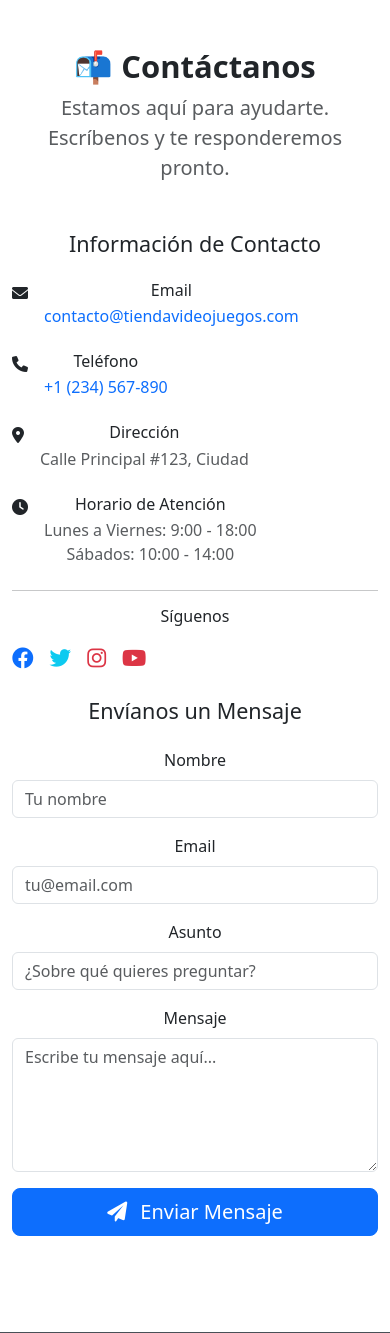
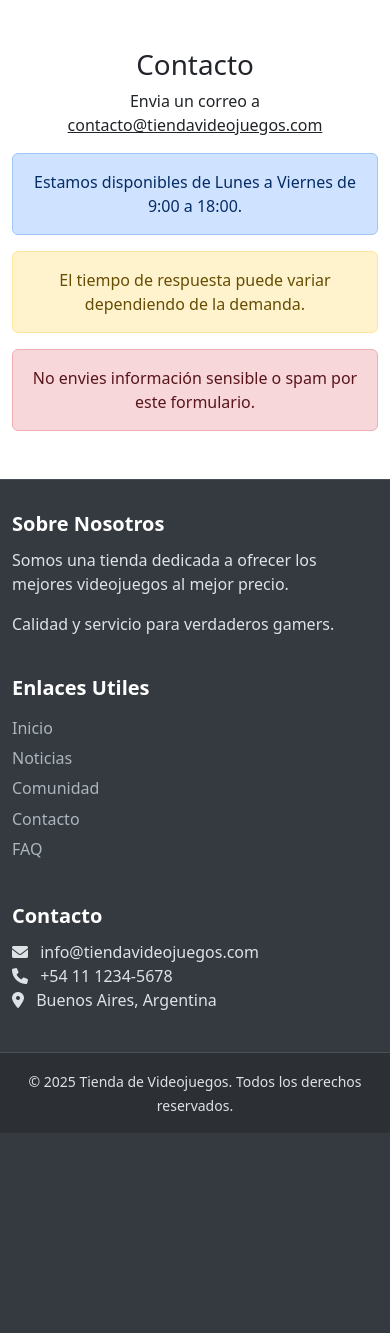
Before and after one commit to ernesg93/VIDEOJUEGOS_TIENDA, a Django app: page /contacto/ in a window 390 px wide. Shown: the part 67-1400 px from the top of the page. After the commit the page ends 1178 px from the top, so only its background shows below. Run offline with Django 5.2, Linux system fonts and the light colour scheme.

Commit message:
refactor: simplificar página de contacto y limpiar script.js
- contacto.html: formulario completo reemplazado por versión simple con email y alertas
- script.js: eliminado scroll effect y cierre automático de menú mobile (no usados en nuevo navbar)

```diff
--- a/tienda_videojuegos/home/templates/home/contacto.html
+++ b/tienda_videojuegos/home/templates/home/contacto.html
@@ -1,112 +1,16 @@
 {% extends 'base.html' %}
 {% load static %}
+<!-- contacto.html-->
 
 {% block title %}Contacto - Tienda de Videojuegos{% endblock %}
 
 {% block content %}
-<div class="container py-5">
-    <!-- Título -->
-    <div class="text-center mb-5">
-        <h1 class="display-5 fw-bold">📬 Contáctanos</h1>
-        <p class="lead text-muted">Estamos aquí para ayudarte. Escríbenos y te responderemos pronto.</p>
-    </div>
+<div class="container mt-5">
+    <h1 class="text-body">Contacto</h1>
+    <p class="text-body">Envia un correo a <a href="mailto:contacto@tiendavideojuegos.com" class="text-body">contacto@tiendavideojuegos.com</a></p>
 
-    <div class="row g-4">
-        <!-- Info de Contacto -->
-        <div class="col-12 col-lg-5">
-            <div class="contact-card h-100">
-                <h4 class="mb-4">Información de Contacto</h4>
-
-                <div class="d-flex align-items-start mb-4">
-                    <div class="contact-icon me-3">
-                        <i class="fas fa-envelope"></i>
-                    </div>
-                    <div>
-                        <h6 class="mb-1">Email</h6>
-                        <a href="mailto:contacto@tiendavideojuegos.com" class="text-decoration-none">
-                            contacto@tiendavideojuegos.com
-                        </a>
-                    </div>
-                </div>
-
-                <div class="d-flex align-items-start mb-4">
-                    <div class="contact-icon me-3">
-                        <i class="fas fa-phone"></i>
-                    </div>
-                    <div>
-                        <h6 class="mb-1">Teléfono</h6>
-                        <a href="tel:+1234567890" class="text-decoration-none">
-                            +1 (234) 567-890
-                        </a>
-                    </div>
-                </div>
-
-                <div class="d-flex align-items-start mb-4">
-                    <div class="contact-icon me-3">
-                        <i class="fas fa-map-marker-alt"></i>
-                    </div>
-                    <div>
-                        <h6 class="mb-1">Dirección</h6>
-                        <p class="mb-0 text-muted">Calle Principal #123, Ciudad</p>
-                    </div>
-                </div>
-
-                <div class="d-flex align-items-start mb-4">
-                    <div class="contact-icon me-3">
-                        <i class="fas fa-clock"></i>
-                    </div>
-                    <div>
-                        <h6 class="mb-1">Horario de Atención</h6>
-                        <p class="mb-0 text-muted">
-                            Lunes a Viernes: 9:00 - 18:00<br>
-                            Sábados: 10:00 - 14:00
-                        </p>
-                    </div>
-                </div>
-
-                <!-- Redes Sociales -->
-                <hr>
-                <h6 class="mb-3">Síguenos</h6>
-                <div class="d-flex gap-3">
-                    <a href="#" class="text-decoration-none fs-4"><i class="fab fa-facebook text-primary"></i></a>
-                    <a href="#" class="text-decoration-none fs-4"><i class="fab fa-twitter text-info"></i></a>
-                    <a href="#" class="text-decoration-none fs-4"><i class="fab fa-instagram text-danger"></i></a>
-                    <a href="#" class="text-decoration-none fs-4"><i class="fab fa-youtube text-danger"></i></a>
-                </div>
-            </div>
-        </div>
-
-        <!-- Formulario -->
-        <div class="col-12 col-lg-7">
-            <div class="contact-card">
-                <h4 class="mb-4">Envíanos un Mensaje</h4>
-                <form>
-                    <div class="row g-3">
-                        <div class="col-sm-6">
-                            <label for="nombre" class="form-label">Nombre</label>
-                            <input type="text" class="form-control" id="nombre" placeholder="Tu nombre" required>
-                        </div>
-                        <div class="col-sm-6">
-                            <label for="email" class="form-label">Email</label>
-                            <input type="email" class="form-control" id="email" placeholder="tu@email.com" required>
-                        </div>
-                        <div class="col-12">
-                            <label for="asunto" class="form-label">Asunto</label>
-                            <input type="text" class="form-control" id="asunto" placeholder="¿Sobre qué quieres preguntar?" required>
-                        </div>
-                        <div class="col-12">
-                            <label for="mensaje" class="form-label">Mensaje</label>
-                            <textarea class="form-control" id="mensaje" rows="5" placeholder="Escribe tu mensaje aquí..." required></textarea>
-                        </div>
-                        <div class="col-12">
-                            <button type="submit" class="btn btn-primary btn-lg w-100">
-                                <i class="fas fa-paper-plane me-2"></i> Enviar Mensaje
-                            </button>
-                        </div>
-                    </div>
-                </form>
-            </div>
-        </div>
-    </div>
+    <div class="alert alert-primary">Estamos disponibles de Lunes a Viernes de 9:00 a 18:00.</div>
+    <div class="alert alert-warning">El tiempo de respuesta puede variar dependiendo de la demanda.</div>
+    <div class="alert alert-danger">No envies información sensible o spam por este formulario.</div>
 </div>
 {% endblock %}
--- a/tienda_videojuegos/static/js/script.js
+++ b/tienda_videojuegos/static/js/script.js
@@ -16,25 +16,4 @@ document.addEventListener('DOMContentLoaded', function() {
         //guardar el tema seleccionado en localStorage
         localStorage.setItem('theme', next);
     });
-
-    // Navbar scroll effect
-    window.addEventListener('scroll', function() {
-        const navbar = document.querySelector('.navbar');
-        if (window.scrollY > 50) {
-            navbar.classList.add('scrolled');
-        } else {
-            navbar.classList.remove('scrolled');
-        }
-    });
-
-    // Close mobile menu on link click
-    document.querySelectorAll('.navbar-nav .nav-link').forEach(link => {
-        link.addEventListener('click', () => {
-            const navbarCollapse = document.getElementById('navbarNav');
-            const bsCollapse = bootstrap.Collapse.getInstance(navbarCollapse);
-            if (bsCollapse) {
-                bsCollapse.hide();
-            }
-        });
-    });
 });
```
